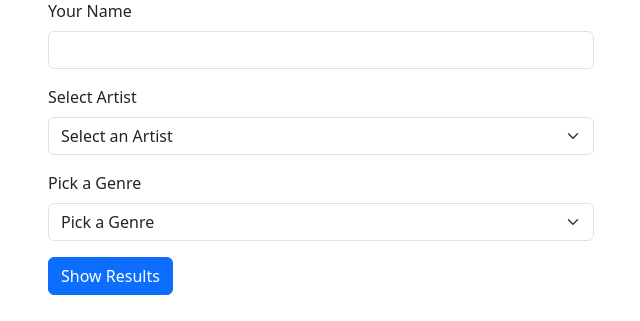
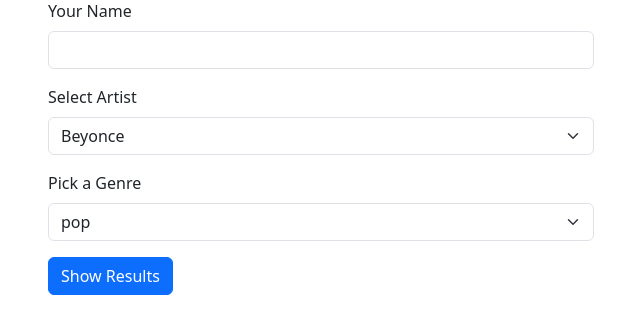
Before and after one commit to aman74git/TuneTroveKMST, a Flask app: page /index in a window 1280 px wide. Shown: the part 171-492 px from the top of the page, without its empty margins (319-959 px from the left). Run offline with Flask 3, Linux system fonts and the light colour scheme.

Commit message:
default selection changed

```diff
--- a/templates/index.html
+++ b/templates/index.html
@@ -63,7 +63,6 @@
                 aria-label="Select Artist"
                 required
               >
-                <option selected>Select an Artist</option>
                 <option value="Eminem">Eminem</option>
                 <option value="Sia">Sia</option>
                 <option value="LadyGaga">Lady Gaga</option>
@@ -80,7 +79,7 @@
                   Selena Gomez & The Scene
                 </option>
                 <option value="Shakira">Shakira</option>
-                <option value="Beyonce">Beyonce</option>
+                <option value="Beyonce" selected>Beyonce</option>
               </select>
             </div>
 
@@ -93,7 +92,6 @@
                 aria-label="Pick a Genre"
                 required
               >
-                <option selected>Pick a Genre</option>
                 <option value="acousticPop">acoustic pop</option>
                 <option value="alaskaIndie">alaska indie</option>
                 <option value="alternativer&b">alternative r&b</option>
@@ -146,7 +144,7 @@
                 <option value="moroccanPop">moroccan pop</option>
                 <option value="neoMellow">neo mellow</option>
                 <option value="permanentWave">permanent wave</option>
-                <option value="pop">pop</option>
+                <option value="pop" selected>pop</option>
                 <option value="tropicalHouse">tropical house</option>
               </select>
             </div>
```
